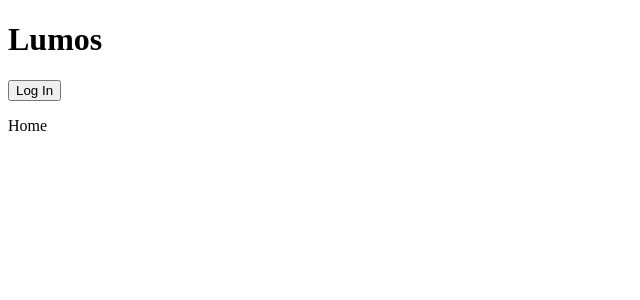
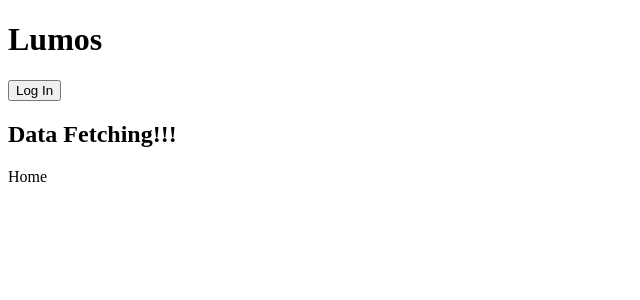
Before and after one commit to vvalentinv/Lumos-LL-Final, a React (Create React App) app in the folder client/: page / in a window 1280 px wide. Shown: the top 300 px of the page, without its empty margins (0-640 px from the left). Built offline with nearby package versions, Linux system fonts and the light colour scheme; no server answers.

Commit message:
install axios/add proxy to package.json/fetch data from backend

```diff
--- a/client/package.json
+++ b/client/package.json
@@ -7,6 +7,7 @@
     "@testing-library/jest-dom": "^5.16.2",
     "@testing-library/react": "^12.1.2",
     "@testing-library/user-event": "^13.5.0",
+    "axios": "^0.25.0",
     "dotenv": "^10.0.0",
     "react": "^17.0.2",
     "react-dom": "^17.0.2",
@@ -40,5 +41,6 @@
       "last 1 firefox version",
       "last 1 safari version"
     ]
-  }
+  },
+  "proxy": "http://localhost:8080"
 }
--- a/client/src/App.js
+++ b/client/src/App.js
@@ -1,4 +1,5 @@
 import { Routes, Route } from 'react-router-dom';
+import DataFetching from "./components/dataFetching.js/dataFetching";
 
 import Header from './components/header/header.component';
 
@@ -10,6 +11,7 @@ const App = () => {
   return (
     <div>
       <Header />
+      <DataFetching />
       <Routes>
         <Route exact path='/' element={<HomePage />} />
         <Route path='/createdeck' element={<CreateDeckPage />} />
--- /dev/null
+++ b/client/src/components/dataFetching.js/dataFetching.jsx
@@ -0,0 +1,20 @@
+import axios from "axios";
+import { useEffect } from "react";
+
+const DataFetching = () => {
+  useEffect(() => {
+    // get all cards from deck 1
+    axios.get(`/api/cards/1`).then((response) => {
+      // console.log(response);
+      console.log(response.data);
+    });
+  });
+
+  return (
+    <div>
+      <h2>Data Fetching!!!</h2>
+    </div>
+  );
+};
+
+export default DataFetching;
```
Also changed, not shown: 1 other file (tests, documents, lock files or other folders).
